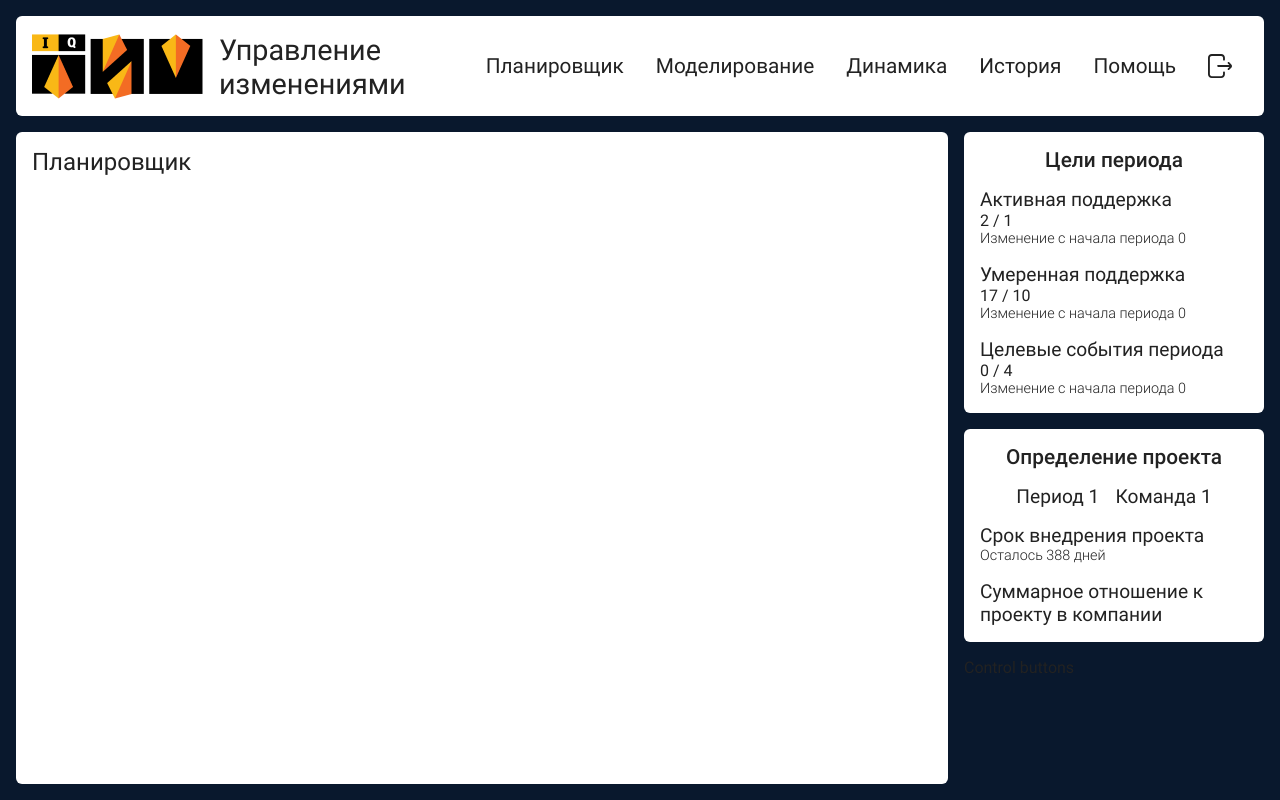
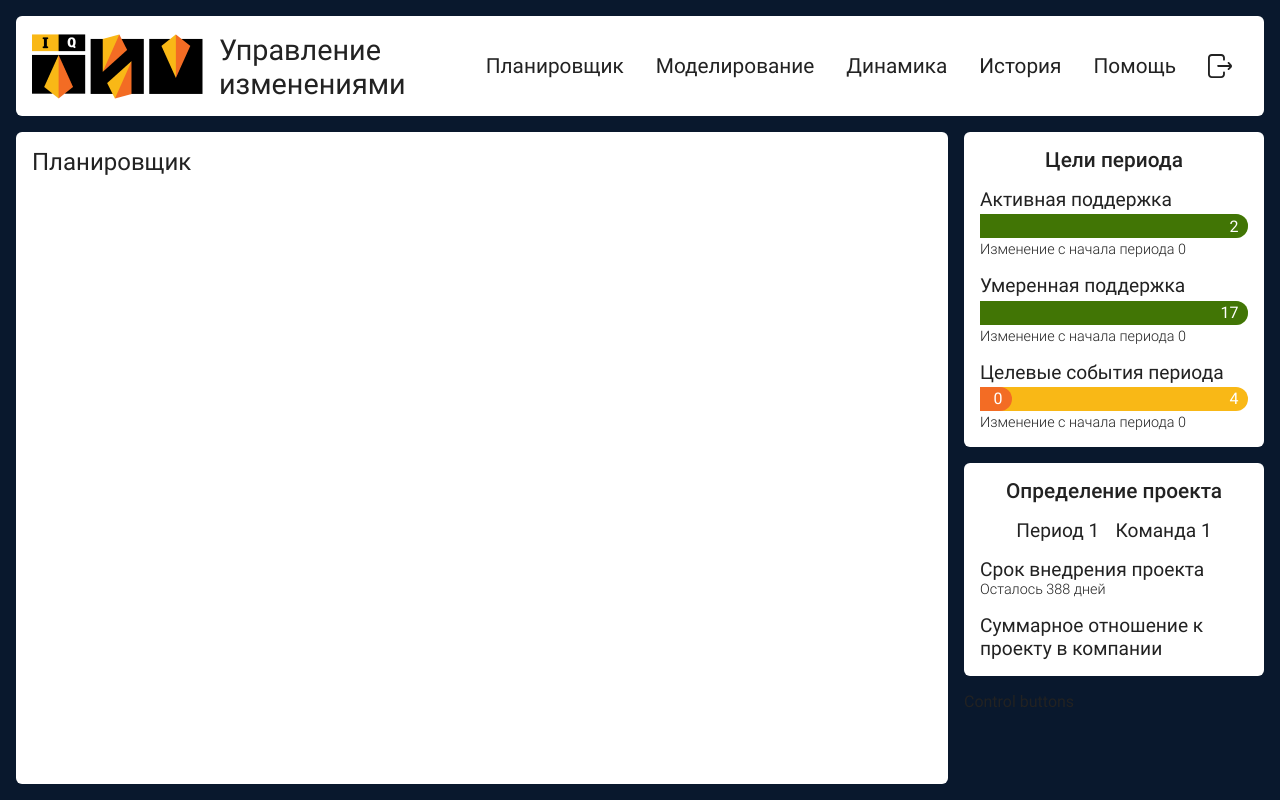
Before and after one commit to Droidion/implementing-change, a Vue app in the folder client/: page /#/planner in a window 1280 px wide. Built offline with nearby package versions, Linux system fonts and the light colour scheme.

Commit message:
Progress bar logic

```diff
--- a/client/src/components/Indicator.vue
+++ b/client/src/components/Indicator.vue
@@ -33,4 +33,8 @@
     margin: 0 0.5rem;
   }
 }
+
+.progress-bar {
+  margin: 0.2rem 0;
+}
 </style>
--- a/client/src/components/IndicatorGoals.vue
+++ b/client/src/components/IndicatorGoals.vue
@@ -3,17 +3,21 @@
     <h2 class="informer-title">Цели периода</h2>
     <div class="informer-block">
       <div class="informer-block-title">Активная поддержка</div>
-      <div>{{ currentActiveSupport }} / {{ needSupporters.active }}</div>
+      <progress-bar class="progress-bar" :total="needSupporters.active" :current="currentActiveSupport"></progress-bar>
       <div class="informer-block-caption">Изменение с начала периода {{ activeSupportChange }}</div>
     </div>
     <div class="informer-block">
       <div class="informer-block-title">Умеренная поддержка</div>
-      <div>{{ currentModerateSupport }} / {{ needSupporters.moderate }}</div>
+      <progress-bar
+        class="progress-bar"
+        :total="needSupporters.moderate"
+        :current="currentModerateSupport"
+      ></progress-bar>
       <div class="informer-block-caption">Изменение с начала периода {{ moderateSupportChange }}</div>
     </div>
     <div class="informer-block">
       <div class="informer-block-title">Целевые события периода</div>
-      <div>{{ 0 }} / {{ needEvents }}</div>
+      <progress-bar class="progress-bar" :total="needEvents" :current="0" :color-scheme="'orange'"></progress-bar>
       <div class="informer-block-caption">Изменение с начала периода {{ 0 }}</div>
     </div>
   </indicator>
@@ -26,6 +30,7 @@ import { useProgressStore } from '../stores/progressStore'
 import { storeToRefs } from 'pinia'
 import { computed } from 'vue'
 import { periods } from '../scenario/periods'
+import ProgressBar from './ProgressBar.vue'
 
 const charsStore = useCharsStore()
 const progressStore = useProgressStore()
--- /dev/null
+++ b/client/src/components/ProgressBar.vue
@@ -0,0 +1,104 @@
+<template>
+  <div class="wrapper" :class="[colorClass]">
+    <div class="background">
+      <div class="background-value">{{ total }}</div>
+      <div class="progress" :style="{ width: widthPercent + '%' }">{{ current }}</div>
+    </div>
+  </div>
+</template>
+
+<script lang="ts" setup>
+import { computed, defineProps } from 'vue'
+
+const props = defineProps({
+  colorScheme: {
+    type: String,
+    required: false,
+    default: 'green',
+  },
+  current: {
+    type: Number,
+    required: true,
+    default: 0,
+  },
+  total: {
+    type: Number,
+    required: true,
+    default: 0,
+  },
+})
+
+const widthPercent = computed(() => {
+  const percent = props.total === 0 ? 100 : Math.round((props.current / props.total) * 100)
+  if (percent > 100) {
+    return 100
+  }
+  if (percent <= 12) {
+    return 12
+  }
+  return percent
+})
+
+const colorClass = computed(() => {
+  switch (props.colorScheme) {
+    case 'green':
+      return 'green'
+    case 'orange':
+      return 'orange'
+    default:
+      return 'green'
+  }
+})
+</script>
+
+<style lang="scss" scoped>
+@use '../styles/colors';
+
+.wrapper {
+  min-width: 226px;
+}
+
+.background {
+  align-items: center;
+  border-radius: 0 12px 12px 0;
+  display: flex;
+  height: 24px;
+  justify-content: flex-end;
+  padding-right: 0.6rem;
+  position: relative;
+  width: 100%;
+}
+
+.background-value {
+  color: colors.$white;
+}
+
+.progress {
+  align-items: center;
+  border-radius: 0 12px 12px 0;
+  bottom: 0;
+  color: colors.$white;
+  display: flex;
+  justify-content: flex-end;
+  left: 0;
+  padding-right: 0.6rem;
+  position: absolute;
+  top: 0;
+}
+
+.green .background {
+  background-color: colors.$feijoa;
+}
+
+.green .progress {
+  background-color: colors.$green-leaf;
+}
+
+.orange .background {
+  background-color: colors.$sun;
+}
+
+.orange .progress {
+  background-color: colors.$flamingo;
+}
+</style>
```
